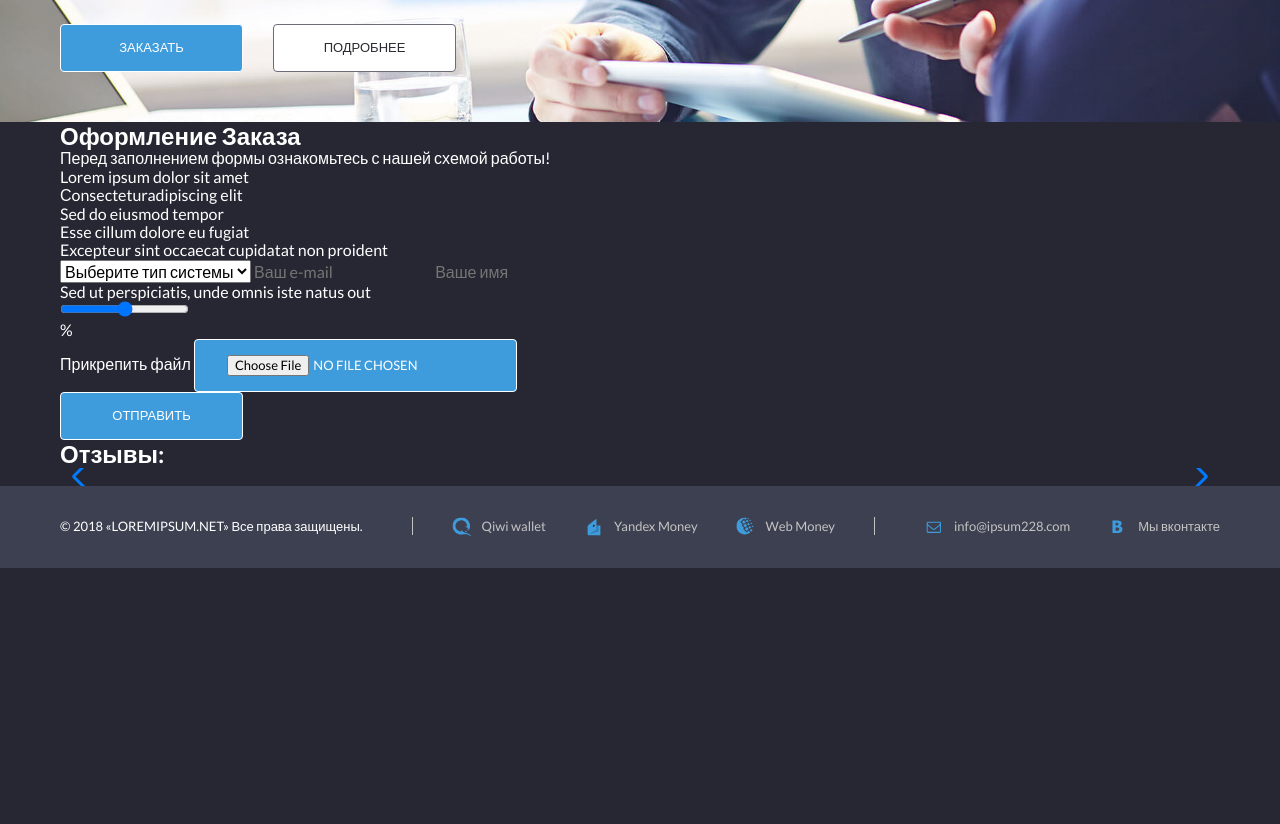
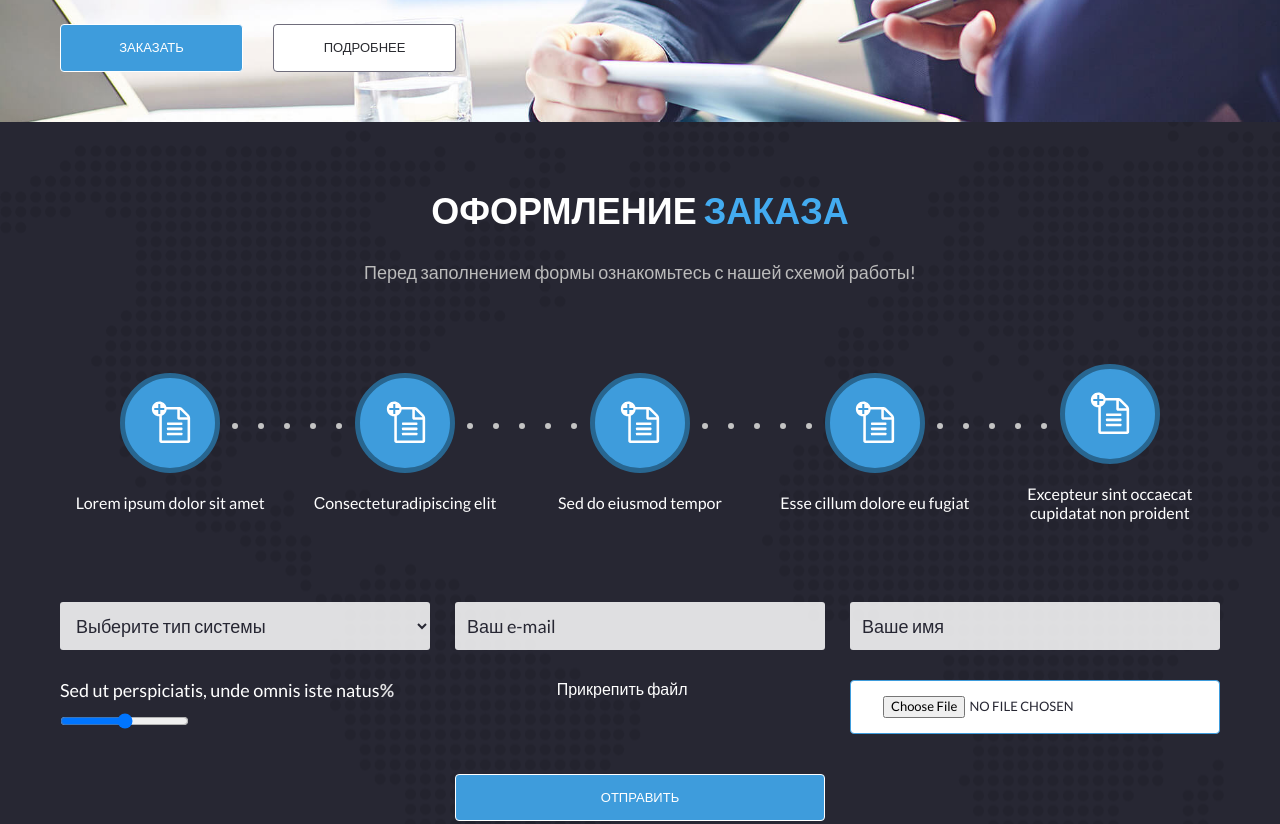
Before and after one commit to AushaL/loremipsum-test-project, a plain HTML site: page index.html in a window 1280 px wide. Shown: the part 560-1384 px from the top of the page. Before the commit the page ends 1128 px from the top, so only its background shows below. Drawn offline with Linux system fonts and the light colour scheme.

Commit message:
feat: add desktop version of the order section

```diff
--- a/css/style.css
+++ b/css/style.css
@@ -113,6 +113,30 @@ img {
   border-color: #fff;
 }
 
+.input {
+  min-width: 370px;
+  height: 48px;
+  padding: 10px 12px;
+  border-radius: 3px;
+  font-size: 18px;
+  font-weight: 400;
+  line-height: 21.6px;
+  background-color: rgba(255, 255, 255, 0.85);
+  color: #272733;
+  border: none;
+}
+
+.input::placeholder {
+  font-size: 18px;
+  font-weight: 400;
+  line-height: 21.6px;
+  color: #272733;
+}
+
+select.input {
+  padding-right: 35px;
+}
+
 .main-header {
   position: fixed;
   width: 100%;
@@ -202,6 +226,145 @@ img {
   display: flex;
   align-items: center;
   column-gap: 30px;
+}
+
+.order {
+  padding-top: 67px;
+  padding-bottom: 67px;
+  background-color: #272733;
+  background-image: url("../img/pictures/map-bg.png");
+  background-repeat: no-repeat;
+  background-position: 0 0;
+}
+
+.order__title {
+  margin-bottom: 30px;
+  font-size: 36px;
+  font-weight: 800;
+  line-height: 43.2px;
+  text-align: center;
+  text-transform: uppercase;
+}
+
+.order__title span {
+  color: #43abf0;
+}
+
+.order__description {
+  margin-bottom: 80px;
+  font-size: 18px;
+  font-weight: 400;
+  line-height: 21.6px;
+  text-align: center;
+  color: #bbbbbb;
+}
+
+.order__process-line {
+  margin-bottom: 80px;
+}
+
+.order__process-items {
+  display: flex;
+  align-items: center;
+  justify-content: space-between;
+}
+
+.order__process-items li {
+  position: relative;
+  flex-basis: 19%;
+  display: flex;
+  flex-direction: column;
+  align-items: center;
+  row-gap: 20px;
+  text-align: center;
+  font-size: 16px;
+  font-weight: 400;
+  line-height: 19.2px;
+}
+
+.order__process-circle::after {
+  content: "";
+  position: absolute;
+  top: 36%;
+  right: -28%;
+  width: 110px;
+  height: 6px;
+  background-image: url("../img/pictures/dots.svg");
+  background-repeat: no-repeat;
+  background-position: 0 0;
+}
+
+.order__process-items li:last-child .order__process-circle::after {
+  display: none;
+}
+
+.order__process-circle {
+  width: 100px;
+  height: 100px;
+  border-radius: 50%;
+  border: 5px solid #286690;
+  background-color: #3e9cdc;
+  background-image: url("../img/icons/file-plus-icon.svg");
+  background-repeat: no-repeat;
+  background-position: center center;
+}
+
+.order__wrapper {
+  margin-bottom: 40px;
+}
+
+.order__form {
+  display: flex;
+  flex-direction: column;
+}
+
+.order__form .button {
+  min-width: 370px;
+  align-self: center;
+}
+
+.order__form-line:nth-child(1) {
+  display: flex;
+  justify-content: space-between;
+  margin-bottom: 30px;
+}
+
+.order__form-line:nth-child(2) {
+  display: flex;
+  justify-content: space-between;
+}
+
+.order__file-button {
+  min-width: 370px;
+  border-color: #3e9cdc;
+  background-color: #fff;
+  color: #272733;
+}
+
+.order__file-button:hover {
+  border-color: #fff;
+  background-color: #3e9cdc;
+  color: #fff;
+}
+
+.order__range-columns {
+  display: flex;
+  align-items: center;
+  justify-content: space-between;
+  margin-bottom: 11px;
+}
+
+.order__range-columns label {
+  font-size: 18px;
+  font-weight: 400;
+  line-height: 21.6px;
+}
+
+.order__range-output {
+  font-size: 18px;
+  font-weight: 600;
+  line-height: 21.6px;
+  color: rgba(255, 255, 255, 0.85);
 }
 
 .main-footer {
--- a/index.html
+++ b/index.html
@@ -114,10 +114,12 @@
               <div class="order__form-line">
                 <div class="order__range">
                   <div class="order__range-wrapper">
-                    <label for="range-type"
-                      >Sed ut perspiciatis, unde omnis iste natus</label
-                    >
-                    out
+                    <div class="order__range-columns">
+                      <label for="range-type"
+                        >Sed ut perspiciatis, unde omnis iste natus</label
+                      >
+                      <p class="order__range-output"><output></output>%</p>
+                    </div>
                   </div>
                   <input
                     type="range"
@@ -126,7 +128,6 @@
                     min="0"
                     max="100"
                   />
-                  <p class="order__range-output"><output></output>%</p>
                 </div>
                 <label for="input-file">Прикрепить файл</label>
                 <input
```
